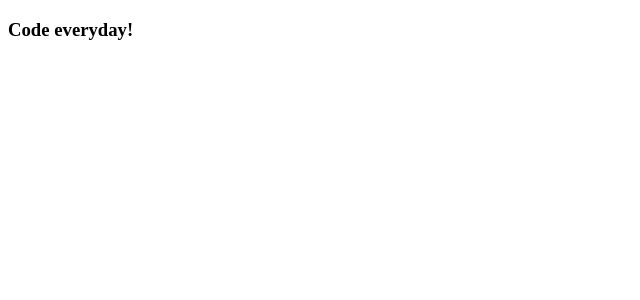
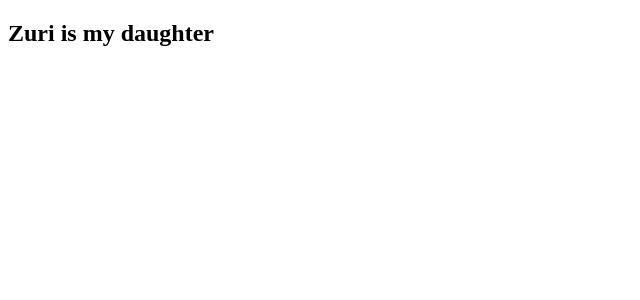
Before and after one commit to Gueverstarstone/learn-react-progress, a React (Vite) app: page / in a window 1280 px wide. Shown: the top 300 px of the page, without its empty margins (0-640 px from the left). Built offline with nearby package versions, Linux system fonts and the light colour scheme.

Commit message:
Conditionally rendering components

```diff
--- /dev/null
+++ b/src/components/Code.jsx
@@ -0,0 +1,9 @@
+import React from 'react'
+
+export default function code() {
+  return (
+    <div>
+      <h2>Zuri is my daughter</h2>
+    </div>
+  )
+}
--- a/src/components/ConditionalComponent.jsx
+++ b/src/components/ConditionalComponent.jsx
@@ -1,20 +1,13 @@
 import React from "react";
-
+import Code from "./Code";
+import Welcome from './Welcome'
 //conditionally rendering jsx & components
-// 1. jsx
+//Components
 export default function ConditionalComponent() {
-  const displayHead = false;
+  const displayHead = true;
   if (displayHead) {
-    return (
-      <div>
-        <h3>This is a conditional components</h3>
-      </div>
-    );
+    return <Code />;
   } else {
-    return (
-      <div>
-        <h3>Code everyday!</h3>
-      </div>
-    );
+    return <Welcome />;
   }
 }
--- /dev/null
+++ b/src/components/Welcome.jsx
@@ -0,0 +1,9 @@
+import React from 'react'
+
+export default function Welcome() {
+  return (
+    <div>
+      <h2>Nyambu is my niece</h2>
+    </div>
+  )
+}
```
